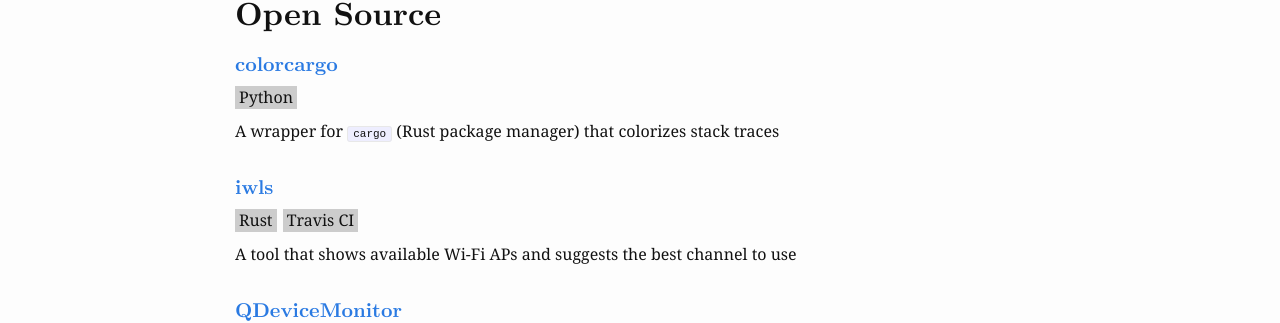
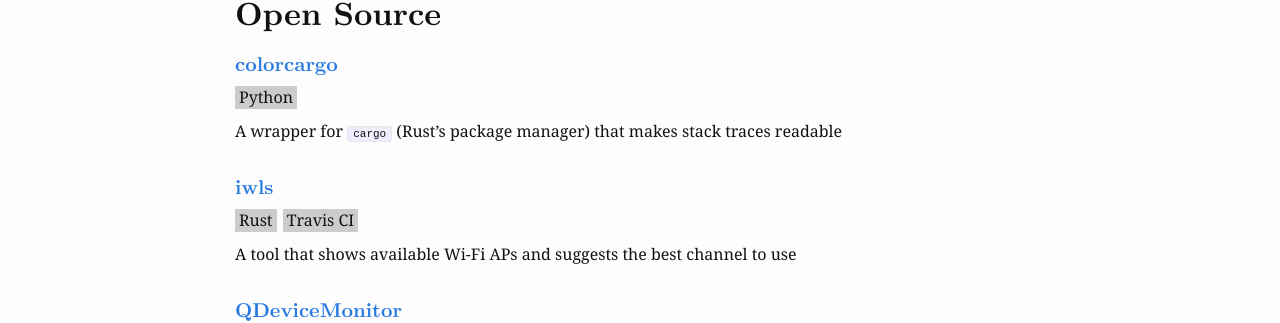
Before and after one commit to alopatindev/alopatindev.github.io, a Jekyll site: the page built from 01_projects.md, in a window 1280 px wide. Shown: the part 185-508 px from the top of the page. Built offline with Jekyll 4.4.1, drawn with Linux system fonts in a browser that asks for light colours.

Commit message:
update 01_projects

```diff
--- a/01_projects.md
+++ b/01_projects.md
@@ -10,7 +10,7 @@
 <div class="tags">
   <span class="tag">Python</span>
 </div>
-A wrapper for `cargo` (Rust package manager) that colorizes stack traces
+A wrapper for `cargo` (Rust's package manager) that makes stack traces readable
 
 #### [iwls](https://github.com/alopatindev/iwls)
 <div class="tags">
```
